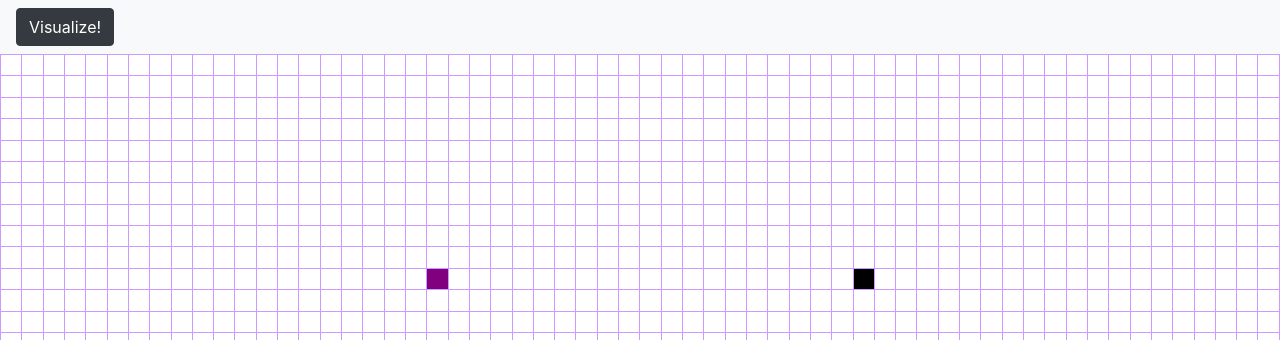
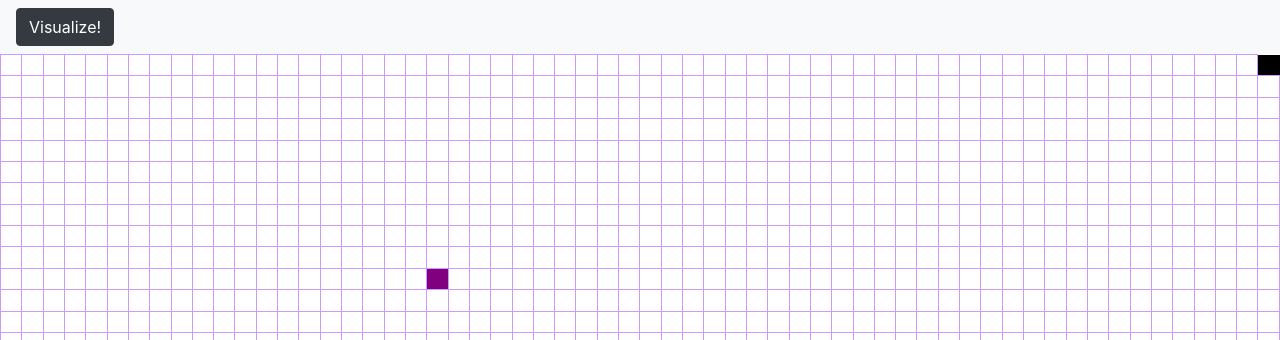
Before and after one commit to jixsu/Pathfind, a React (Create React App) app: page / in a window 1280 px wide. Shown: the top 340 px of the page. Built offline with nearby package versions, Linux system fonts and the light colour scheme.

Commit message:
changed from (x, y) to (row, column), working dijkstra algo

```diff
--- /dev/null
+++ b/src/algorithms/dijkstra.js
@@ -0,0 +1,147 @@
+function mapGrid(grid) {
+  return grid.map((row) => {
+    return row.map((node) => {
+      return {
+        ...node,
+        visited: false,
+        distanceToStart: node.isStart ? 0 : Infinity,
+        prevNode: {
+          row: NaN,
+          column: NaN,
+        },
+      };
+    });
+  });
+}
+
+// function findStart(grid) {
+//   const dimensions = {
+//     row: grid.length,
+//     column: grid[0].length,
+//   };
+
+//   for (let r = 0; r < dimensions.row; r++) {
+//     for (let c = 0; c < dimensions.column; c++) {
+//       if (grid[r][c].isStart) {
+//         return grid[r][c];
+//       }
+//     }
+//   }
+// }
+
+function findClosestUnvisited(grid) {
+  const dimensions = {
+    row: grid.length,
+    column: grid[0].length,
+  };
+
+  let closestUnvisited = { distanceToStart: Infinity };
+
+  for (let row = 0; row < dimensions.row; row++) {
+    for (let column = 0; column < dimensions.column; column++) {
+      if (!grid[row][column].visited) {
+        if (
+          grid[row][column].distanceToStart < closestUnvisited.distanceToStart
+        ) {
+          closestUnvisited = grid[row][column];
+        }
+      }
+    }
+  }
+
+  return closestUnvisited;
+}
+
+function findUnvisitedNeighbors(currentNode, grid) {
+  let neighbors = [];
+  if (grid[currentNode.location.row + 1]) {
+    if (
+      !grid[currentNode.location.row + 1][currentNode.location.column].visited
+    ) {
+      neighbors.push(
+        grid[currentNode.location.row + 1][currentNode.location.column]
+      );
+    }
+  }
+  if (grid[currentNode.location.row][currentNode.location.column + 1]) {
+    if (
+      !grid[currentNode.location.row][currentNode.location.column + 1].visited
+    ) {
+      neighbors.push(
+        grid[currentNode.location.row][currentNode.location.column + 1]
+      );
+    }
+  }
+  if (grid[currentNode.location.row - 1]) {
+    if (
+      !grid[currentNode.location.row - 1][currentNode.location.column].visited
+    ) {
+      neighbors.push(
+        grid[currentNode.location.row - 1][currentNode.location.column]
+      );
+    }
+  }
+  if (grid[currentNode.location.row][currentNode.location.column - 1]) {
+    if (
+      !grid[currentNode.location.row][currentNode.location.column - 1].visited
+    ) {
+      neighbors.push(
+        grid[currentNode.location.row][currentNode.location.column - 1]
+      );
+    }
+  }
+  return neighbors;
+}
+
+export function dijkstra(grid) {
+  const dijkstraGrid = mapGrid(grid);
+
+  let visitedNodes = [];
+  let currentNode = { isEnd: false };
+  while (!currentNode.isEnd) {
+    currentNode = findClosestUnvisited(dijkstraGrid);
+    currentNode.visited = true;
+    // console.log(currentNode);
+
+    const unvisitedNeighbors = findUnvisitedNeighbors(
+      currentNode,
+      dijkstraGrid
+    );
+    // console.log(neighbors);
+
+    for (let neighbor of unvisitedNeighbors) {
+      const newDistance = currentNode.distanceToStart + neighbor.weight;
+      if (newDistance < neighbor.distanceToStart) {
+        neighbor.distanceToStart = newDistance;
+        neighbor.prevNode = currentNode;
+      }
+      dijkstraGrid[neighbor.location.row][neighbor.location.column] = neighbor;
+    }
+
+    dijkstraGrid[currentNode.location.row][
+      currentNode.location.column
+    ] = currentNode;
+    visitedNodes.push(currentNode);
+  }
+
+  // const startNode = findStart(dijkstraGrid);
+
+  // const endNode = currentNode;
+
+  let shortestPath = [];
+
+  while (!currentNode.isStart) {
+    shortestPath.push({ id: currentNode.id });
+    currentNode = currentNode.prevNode;
+  }
+
+  console.log(shortestPath);
+  console.log(visitedNodes);
+
+  const data = {
+    shortestPath: shortestPath,
+    visitedNodes: visitedNodes,
+  };
+
+  return data;
+}
--- a/src/components/App.jsx
+++ b/src/components/App.jsx
@@ -1,5 +1,4 @@
 import React, { Component } from "react";
-import Navbar from "./navbar";
 import Pathfinder from "./pathfinder";
 import "../css/App.css";
 
@@ -9,7 +8,6 @@ class App extends Component {
   render() {
     return (
       <React.Fragment>
-        <Navbar />
         <Pathfinder />
       </React.Fragment>
     );
--- /dev/null
+++ b/src/components/controlbar.jsx
@@ -0,0 +1,17 @@
+import React, { Component } from "react";
+
+class Controlbar extends Component {
+  state = {};
+  render() {
+    const { onVisualize } = this.props;
+    return (
+      <nav className="navbar navbar-expand-lg navbar-light bg-light">
+        <button className="btn btn-dark" onClick={onVisualize}>
+          Visualize!
+        </button>
+      </nav>
+    );
+  }
+}
+
+export default Controlbar;
--- a/src/components/navbar.jsx
+++ /dev/null
@@ -1,14 +0,0 @@
-import React, { Component } from "react";
-
-class Navbar extends Component {
-  state = {};
-  render() {
-    return (
-      <nav className="navbar navbar-expand-lg navbar-light bg-light">
-        <button className="btn btn-dark">Visualize!</button>
-      </nav>
-    );
-  }
-}
-
-export default Navbar;
--- a/src/components/pathfinder.jsx
+++ b/src/components/pathfinder.jsx
@@ -1,18 +1,21 @@
 import React, { Component } from "react";
+import Controlbar from "./controlbar";
 import Node from "./node";
+import { dijkstra } from "./../algorithms/dijkstra";
 import "../css/pathfinder.css";
 
 class Pathfinder extends Component {
   state = {
     grid: [],
     start: {
-      x: 20,
-      y: 10,
+      row: 10,
+      column: 20,
     },
     end: {
-      x: 40,
-      y: 10,
+      row: 0,
+      column: 59,
     },
+    algorithm: "dijkstra",
   };
 
   dimensions = {
@@ -26,17 +29,17 @@ class Pathfinder extends Component {
     this.setState({ grid });
   }
 
-  isStart = ({ x, y }) => {
+  isStart = (row, column) => {
     const { start } = this.state;
 
-    if (start.x === x && start.y === y) return true;
+    if (start.row === row && start.column === column) return true;
     return false;
   };
 
-  isEnd = ({ x, y }) => {
+  isEnd = (row, column) => {
     const { end } = this.state;
 
-    if (end.x === x && end.y === y) return true;
+    if (end.row === row && end.column === column) return true;
     return false;
   };
 
@@ -44,15 +47,18 @@ class Pathfinder extends Component {
     let grid = [];
 
     for (let r = 0; r < row; r++) {
-      let row = [];
+      let currentRow = [];
 
       for (let c = 0; c < column; c++) {
-        row.push({
-          key: r.toString() + "-" + c.toString(),
-          coords: { x: c, y: r },
+        currentRow.push({
+          id: r.toString() + "-" + c.toString(),
+          location: { row: r, column: c },
+          weight: 1,
+          isStart: this.isStart(r, c),
+          isEnd: this.isEnd(r, c),
         });
       }
-      grid.push(row);
+      grid.push(currentRow);
     }
 
     return grid;
@@ -70,13 +76,15 @@ class Pathfinder extends Component {
     return grid.map((row, rowIndex) => {
       return (
         <tr className="node-row" key={rowIndex} id={rowIndex}>
-          {row.map((item) => {
+          {row.map((node) => {
             return (
               <Node
-                key={item.key}
-                id={item.key}
-                isStart={this.isStart(item.coords)}
-                isEnd={this.isEnd(item.coords)}
+                key={node.id}
+                id={node.id}
+                location={node.location}
+                weight={node.weight}
+                isStart={node.isStart}
+                isEnd={node.isEnd}
               />
             );
           })}
@@ -85,9 +93,21 @@ class Pathfinder extends Component {
     });
   };
 
+  handleVisualize = () => {
+    const { grid, algorithm } = this.state;
+    if (algorithm === "dijkstra") {
+      return dijkstra(grid);
+    }
+  };
+
   render() {
     const { grid } = this.state;
-    return <div>{this.renderContainer(grid)}</div>;
+    return (
+      <React.Fragment>
+        <Controlbar onVisualize={this.handleVisualize} />
+        <div>{this.renderContainer(grid)}</div>;
+      </React.Fragment>
+    );
   }
 }
 
```
